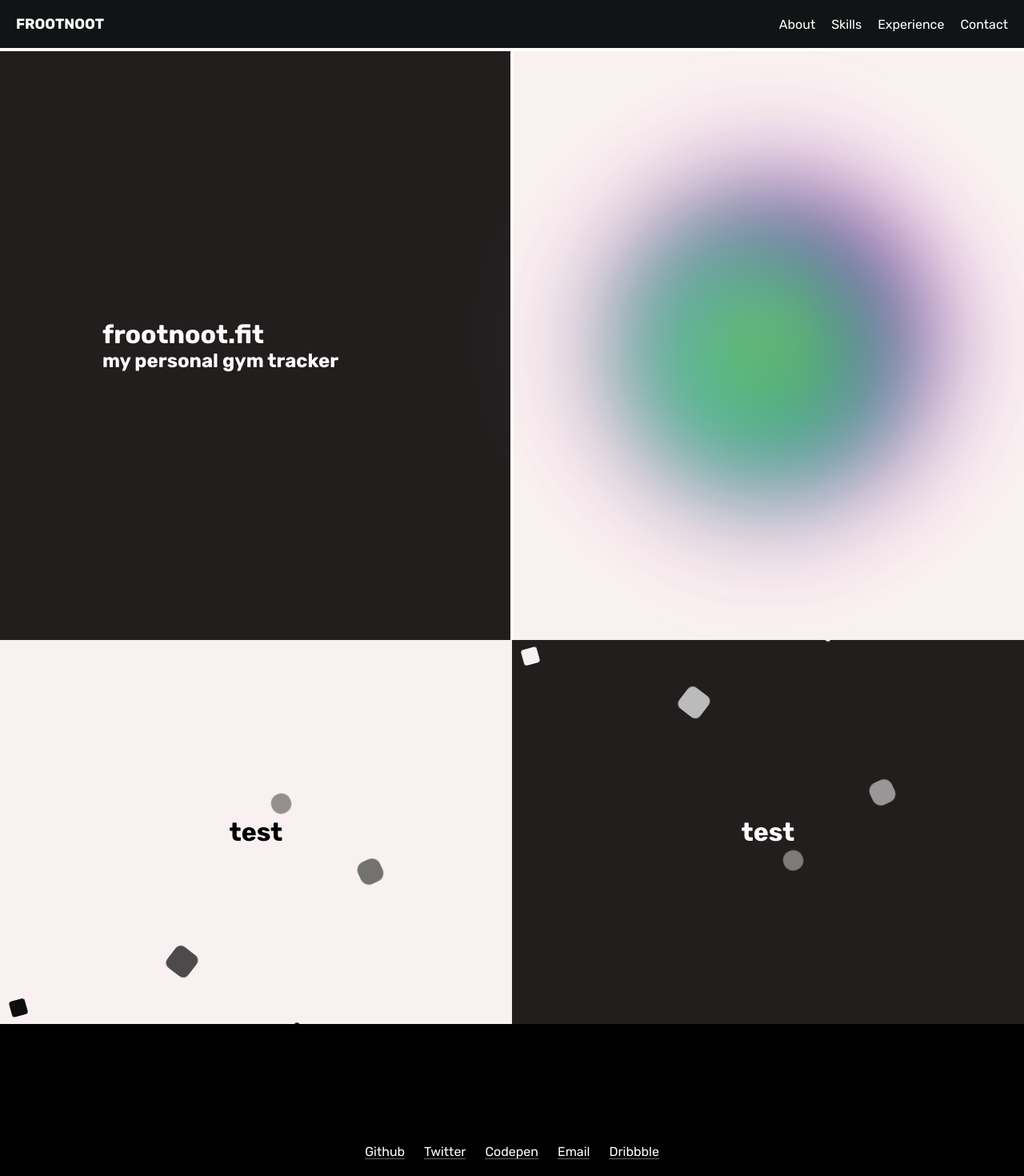
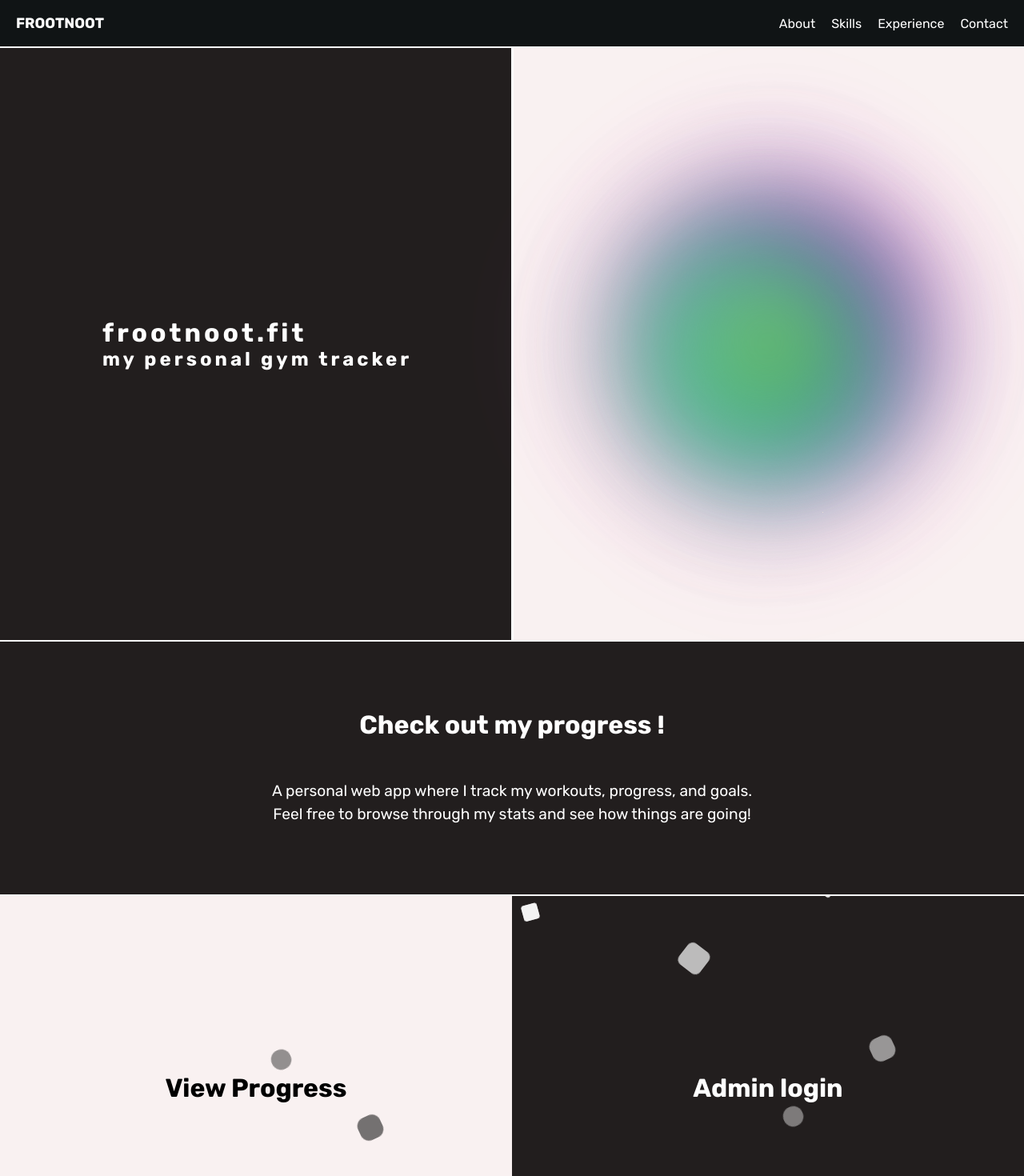
Before and after one commit to FrootNoot/FrootLog, a React (Create React App) app in the folder frontend/: page / in a window 1280 px wide. Shown: the top 1470 px of the page at 80% size. Built offline with nearby package versions, Linux system fonts and the light colour scheme; no server answers.

Commit message:
divider and consistent styling

```diff
--- a/frontend/src/App.js
+++ b/frontend/src/App.js
@@ -1,10 +1,9 @@
 import React, { useState, useEffect } from 'react';
 import axios from 'axios';
-import TodoList from './components/Todo/TodoList';
-import TodoForm from './components/Todo/TodoForm';
 import HeroSection from './components/Home/HeroSection';
 import BodyButtons from './components/Home/BodyButtons';
 import Footer from './components/Home/Footer';
+import Divider from './components/Home/Divider';
 
 import Navbar from './components/Navbar/Navbar';
 import styles from './App.module.css';
@@ -69,6 +68,7 @@ function App() {
     <div className={styles.app}>
       <Navbar></Navbar>
       <HeroSection></HeroSection>
+      <Divider></Divider>
       <BodyButtons></BodyButtons>
       <Footer></Footer>
 
--- a/frontend/src/components/Home/BodyButtons.js
+++ b/frontend/src/components/Home/BodyButtons.js
@@ -9,7 +9,7 @@ function BodyButtons() {
       <div className={styles.mainArea}>
          <div className={styles.circles}>
           <Link to={"/GuestDashboard"}>
-         <h1 className={styles.title}>test</h1>
+         <h1 className={styles.title}>View Progress</h1>
          </Link>
           <div></div>
           <div></div>
@@ -26,7 +26,7 @@ function BodyButtons() {
       <div id={styles.reverse} className={styles.RmainArea}>
       <div className={styles.Rcircles}>
       <Link to={"/AdminDashboard"}>
-      <h1 className={styles.title}>test</h1>
+      <h1 className={styles.title}>Admin login</h1>
       </Link>
 
           <div></div>
--- /dev/null
+++ b/frontend/src/components/Home/Divider.js
@@ -0,0 +1,15 @@
+import React, { useState, useEffect } from "react";
+import styles from "./Divider.module.css";
+
+function Divider() {
+
+
+  return (
+    <div id={styles.Divider}>
+      <h1> Check out my progress ! </h1>
+      <p>A personal web app where I track my workouts, progress, and goals. <br />Feel free to browse through my stats and see how things are going! </p>
+    </div>
+  );
+}
+
+export default Divider;
--- /dev/null
+++ b/frontend/src/components/Home/Divider.module.css
@@ -0,0 +1,20 @@
+#Divider{
+  width: 100%;
+  height: 40vh;
+  display: flex;
+  flex-direction: column;
+  background-color: #221e1e;
+  color: white;
+  justify-content: center;
+  align-items: center;
+  border-top: 2px solid white;
+  border-bottom: 2px solid white;
+  gap: 50px;
+  text-align: center;
+}
+
+#Divider p{
+  justify-content: center;
+  line-height: 1.5; /* Increases space between lines */
+  font-size: 1.2rem;
+}
--- a/frontend/src/components/Home/Footer.js
+++ b/frontend/src/components/Home/Footer.js
@@ -5,11 +5,10 @@ function Footer() {
   return (
     <div className={styles.footer}>
       <ul>
-        <li><a href="">Twitter</a></li>
-        <li><a href="">Codepen</a></li>
+        <li><a href="">Github</a></li>
+        <li><a href="">LinkedIn</a></li>
         <li><a href="">Email</a></li>
-        <li><a href="">Dribbble</a></li>
-        <li><a href="">Github</a></li>
+
 
       </ul>
     </div>
--- a/frontend/src/components/Home/Footer.module.css
+++ b/frontend/src/components/Home/Footer.module.css
@@ -6,10 +6,11 @@
   line-height: 1.3;
 }
 
+
 .footer ul {
   display: inline-grid;
   grid-auto-flow: row;
-  grid-gap: 24px;
+  grid-gap: 50px;
   justify-items: center;
   margin: auto;
 }
@@ -34,3 +35,7 @@
   grid-column: 1 / 2;
   grid-row: 1 / 2;
 }
+
+li::marker {
+  color: white;
+}
--- a/frontend/src/components/Home/HeroSection.module.css
+++ b/frontend/src/components/Home/HeroSection.module.css
@@ -1,13 +1,13 @@
 #mainParent {
   color: rgb(0, 0, 0);
-  background-color: rgb(245, 215, 215);
   width: 100%;
 
   /* height of nav bar*/
   margin-top: 60px;
   height: calc(100vh - 60px);
   display: flex;
-  border-top: 4px solid white;
+  letter-spacing: 4px;
+
 }
 
 .halfContainer{
@@ -20,7 +20,7 @@
 
 #firstHalf{
   background-color: #221e1e;
-  border-right: 2px solid white;
+  border-right: 1px solid white;
   flex-direction: column;
   align-items: flex-start;
   padding-left: 10%;
@@ -35,6 +35,7 @@
 #secondHalf{
   background-color: 	#f9f1f1;
   border-left: 2px solid white;
+
 }
 
 .pulse {
@@ -147,25 +148,27 @@
   #firstHalf{
     background-color: #f9f1f1;
     border-right:none;
-    flex-direction: column;
-    align-items: flex-start;
-    padding-left: 10%;
+
+    flex-basis: 100%;
   }
 
   #firstHalf  *{
     z-index: 2;
     color: black;
+
   }
+
+  #mainParent {
+    align-items: flex-end;
+  }
+
+
 
   #secondHalf{
     border-left:none;
-    flex-direction: column;
-    align-items: flex-start;
-    padding-left: 10%;
   }
 
-  .pulse{
 
-  }
+
 
 }
--- a/frontend/src/components/Navbar/Navbar.module.css
+++ b/frontend/src/components/Navbar/Navbar.module.css
@@ -9,6 +9,8 @@
     justify-content: space-between;
     padding: 0 20px;
     z-index: 1001;
+    border-bottom: 2px solid white;
+
   }
 
   /* Logo */
--- a/frontend/src/index.css
+++ b/frontend/src/index.css
@@ -13,6 +13,8 @@ body {
     sans-serif;
   -webkit-font-smoothing: antialiased;
   -moz-osx-font-smoothing: grayscale;
+  overflow-x: hidden;
+
 }
 
 
```
